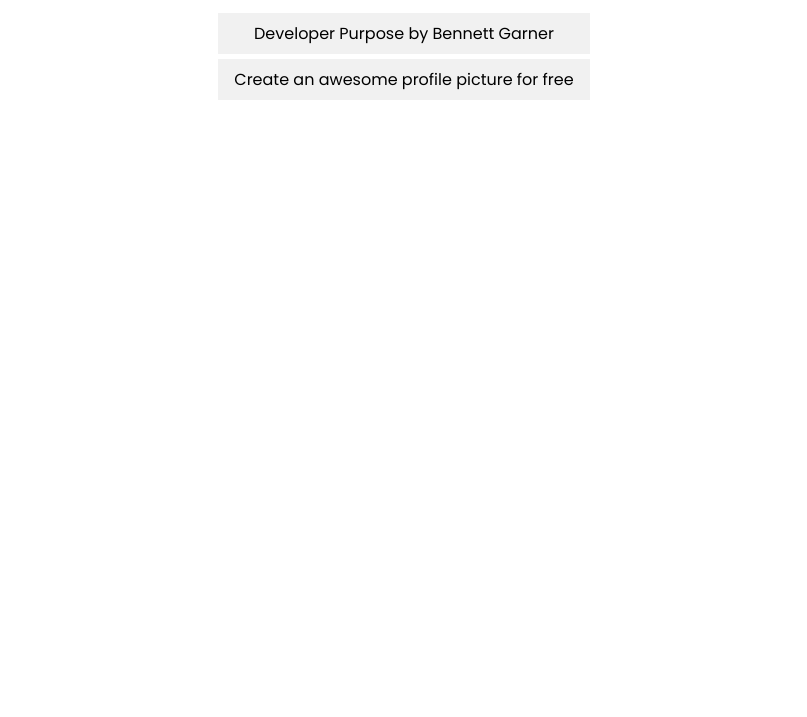
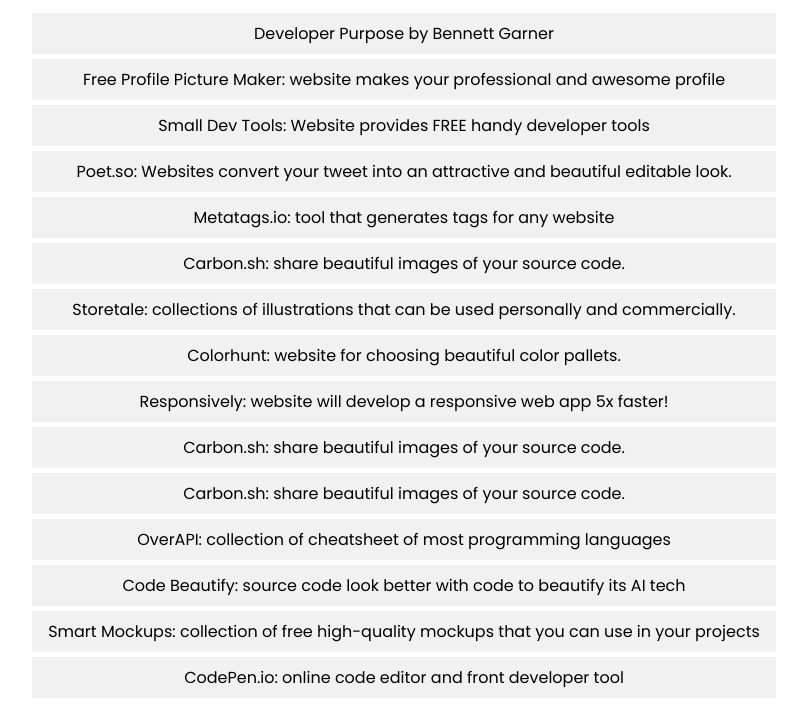
Before and after one commit to kunalkumar007/important-links, a website: page index.html in a window 1280 px wide. Shown: the part 83-800 px from the top of the page, without its empty margins (236-1043 px from the left). Drawn offline with Linux system fonts and the light colour scheme.

Commit message:
added story tale.

```diff
--- a/index.html
+++ b/index.html
@@ -14,7 +14,7 @@
     <title>All Important Links</title>
   </head>
   <body>
-    <h1>All Links</h1>
+    <h1>All Important Links</h1>
     <div class="container">
       <div id="links">
         <!-- <a class="btn"></a> -->
--- a/links.json
+++ b/links.json
@@ -5,6 +5,58 @@
   },
   {
     "link": "https://pfpmaker.com/",
-    "title": "Create an awesome profile picture for free"
+    "title": "Free Profile Picture Maker: website makes your professional and awesome profile"
+  },
+  {
+    "link": "https://smalldev.tools/",
+    "title": "Small Dev Tools: Website provides FREE handy developer tools"
+  },
+  {
+    "link": "https://poet.so/",
+    "title": "Poet.so: Websites convert your tweet into an attractive and beautiful editable look."
+  },
+  {
+    "link": "https://metatags.io/",
+    "title": "Metatags.io: tool that generates tags for any website"
+  },
+  {
+    "link": "https://carbon.now.sh/",
+    "title": "Carbon.sh: share beautiful images of your source code."
+  },
+  {
+    "link": "https://storytale.io/",
+    "title": "Storetale: collections of illustrations that can be used personally and commercially."
+  },
+  {
+    "link": "https://colorhunt.co/",
+    "title": "Colorhunt: website for choosing beautiful color pallets."
+  },
+  {
+    "link": "https://responsively.app/",
+    "title": "Responsively: website will develop a responsive web app 5x faster!"
+  },
+  {
+    "link": "https://overapi.com/",
+    "title": "Carbon.sh: share beautiful images of your source code."
+  },
+  {
+    "link": "https://overapi.com/",
+    "title": "Carbon.sh: share beautiful images of your source code."
+  },
+  {
+    "link": "https://overapi.com/",
+    "title": "OverAPI: collection of cheatsheet of most programming languages"
+  },
+  {
+    "link": "https://codebeautify.org/",
+    "title": "Code Beautify: source code look better with code to beautify its AI tech"
+  },
+  {
+    "link": "https://smartmockups.com/",
+    "title": "Smart Mockups: collection of free high-quality mockups that you can use in your projects"
+  },
+  {
+    "link": "https://codepen.io/",
+    "title": "CodePen.io: online code editor and front developer tool"
   }
 ]
--- a/style.css
+++ b/style.css
@@ -7,7 +7,8 @@
   justify-content: center;
   align-items: center;
 }
-.links {
+#links {
+  max-width: 80%;
 }
 
 a {
```
